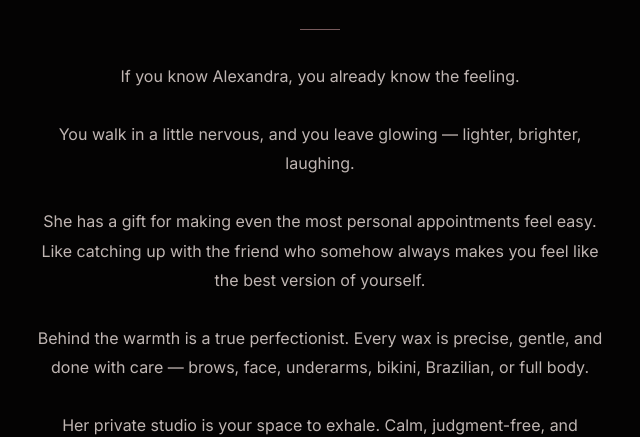
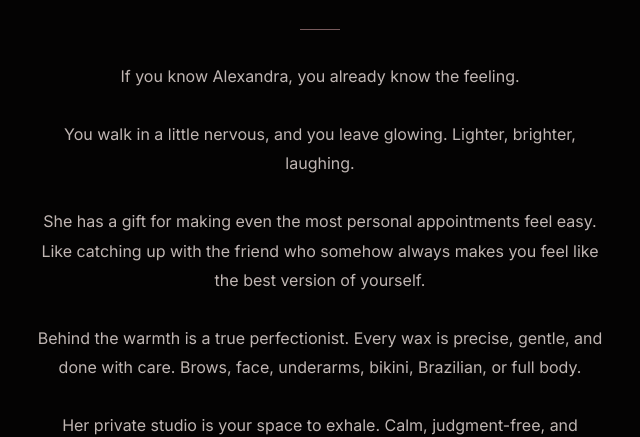
Before and after one commit to redlanternstudios/missionesthetic, a Next.js app: page / in a window 1280 px wide. Shown: the part 1100-1537 px from the top of the page, without its empty margins (320-960 px from the left). Built offline with nearby package versions, Linux system fonts and the light colour scheme.

Commit message:
fix: correct punctuation and phrasing in AlexandraShowcase component text
Co-authored-by: RedLantern <69994675+redlanternstudios@users.noreply.github.com>

```diff
--- a/components/alexandra-showcase.tsx
+++ b/components/alexandra-showcase.tsx
@@ -63,7 +63,7 @@ export default function AlexandraShowcase() {
               className="font-sans text-muted-foreground"
               style={{ fontSize: "1rem", lineHeight: 1.85 }}
             >
-              You walk in a little nervous, and you leave glowing &mdash; lighter,
+              You walk in a little nervous, and you leave glowing. Lighter,
               brighter, laughing.
             </p>
             <p
@@ -79,7 +79,7 @@ export default function AlexandraShowcase() {
               style={{ fontSize: "1rem", lineHeight: 1.85 }}
             >
               Behind the warmth is a true perfectionist. Every wax is precise,
-              gentle, and done with care &mdash; brows, face, underarms, bikini,
+              gentle, and done with care. Brows, face, underarms, bikini,
               Brazilian, or full body.
             </p>
             <p
```
